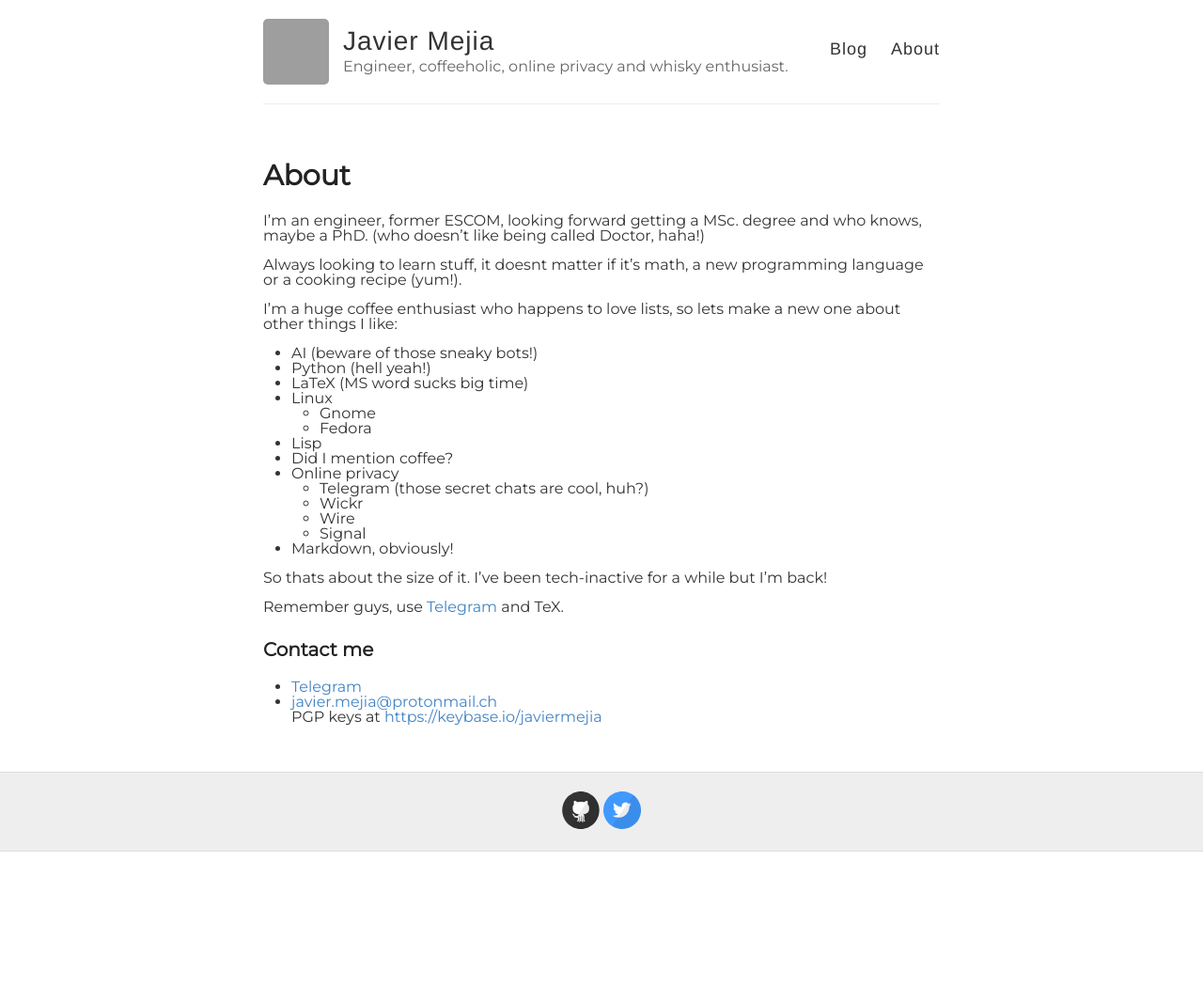
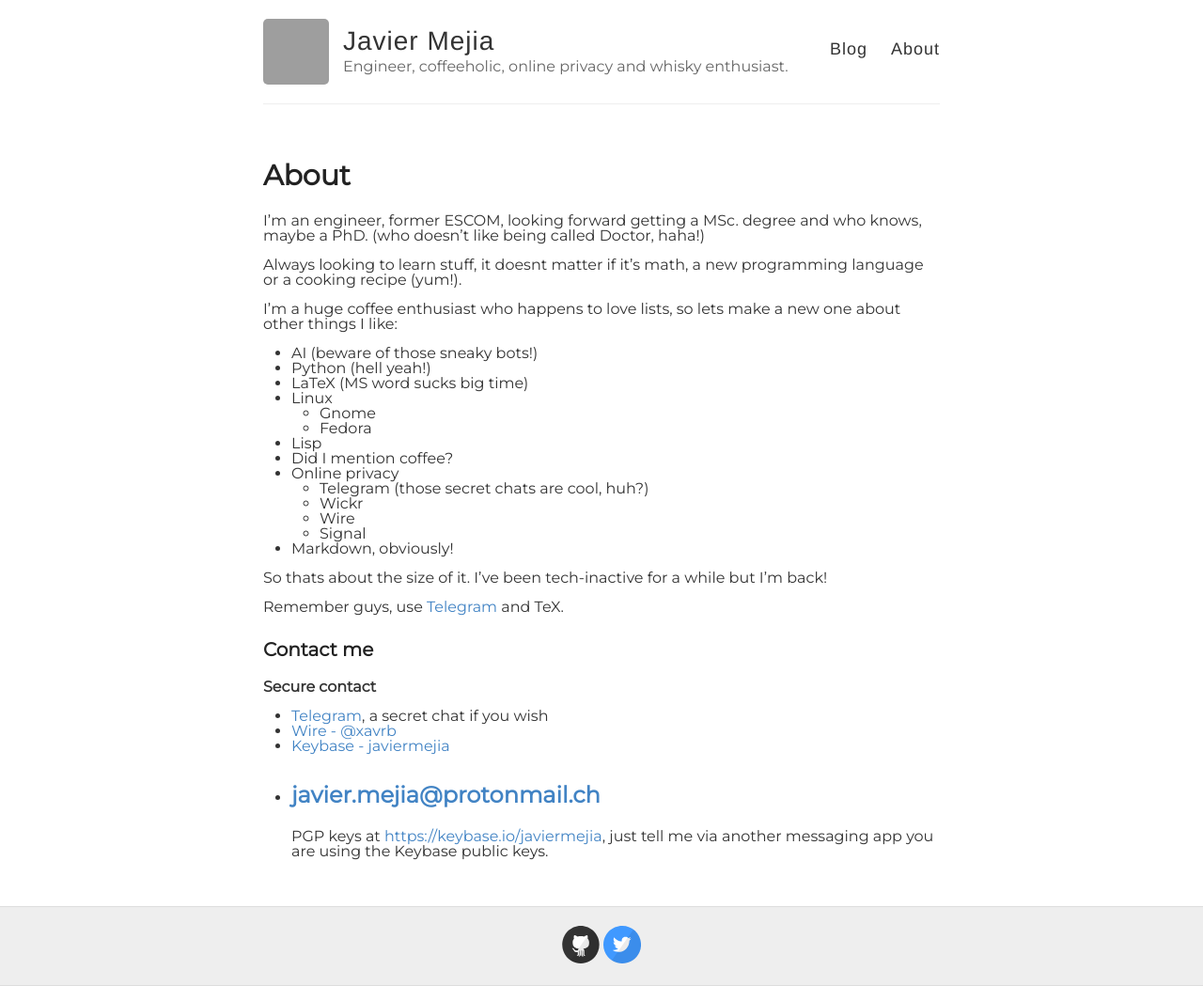
Before and after one commit to xavrb/xavrb.github.io, a Jekyll site: the page built from about.md, in a window 1280 px wide. Shown: the whole page at 94% size. Built offline with Jekyll 4.4.1, drawn with Linux system fonts in a browser that asks for light colours; before the commit the page ends 906 px from its top, so only the background shows below that; grey boxes are pictures that could not be loaded.

Commit message:
modified contact info, added some

```diff
--- a/about.md
+++ b/about.md
@@ -30,6 +30,11 @@ So thats about the size of it. I've been tech-inactive for a while but I'm back!
 Remember guys, use [Telegram](https://telegram.org/dl) and TeX.
 
 ### Contact me
-* [Telegram](https://t.me/xavrb)
+**Secure contact**
+
+* [Telegram](https://t.me/xavrb), a secret chat if you wish
+* [Wire - @xavrb](https://app.wire.com)
+* [Keybase - javiermejia](https://keybase.io/javiermejia)
 * [javier.mejia@protonmail.ch](mailto:javier.mejia@protonmail.ch)
-PGP keys at [https://keybase.io/javiermejia](https://keybase.io/javiermejia)
+---
+PGP keys at [https://keybase.io/javiermejia](https://keybase.io/javiermejia), just tell me via another messaging app you are using the Keybase public keys.
```
